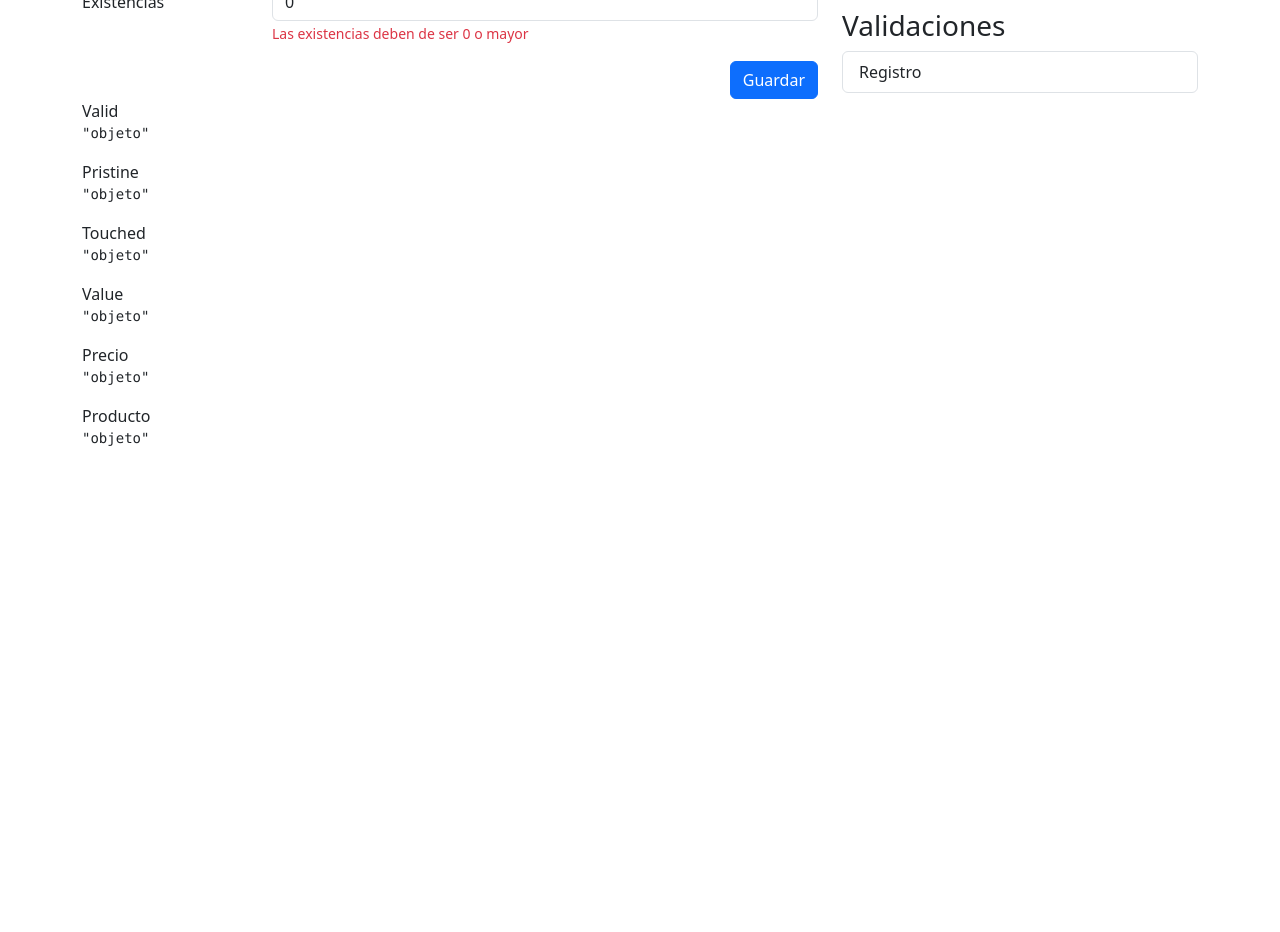
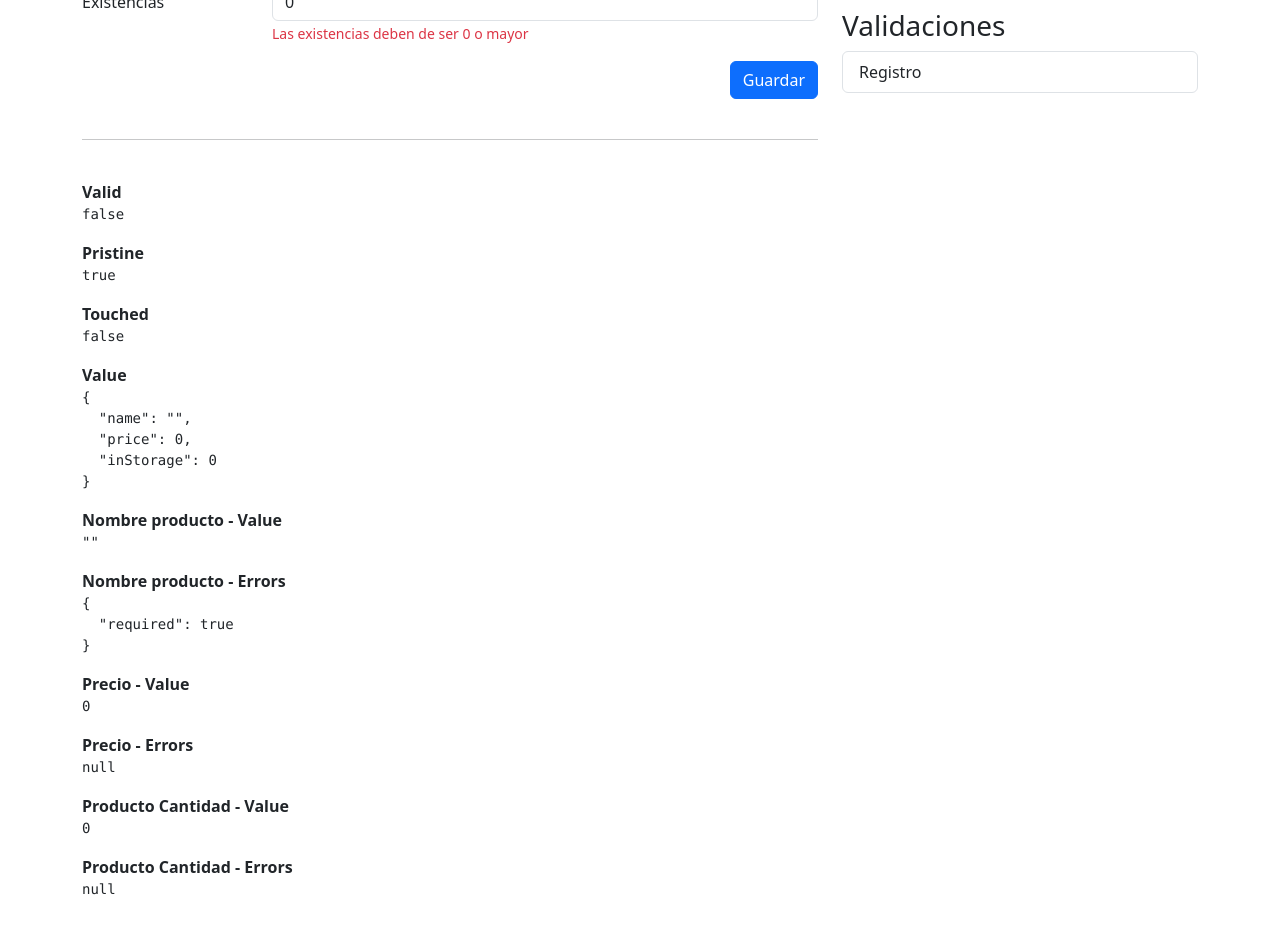
Before and after one commit to abelborit/angular-reactive-forms-app, an Angular app: page /#/reactive/basic in a window 1280 px wide. Shown: the part 260-1192 px from the top of the page. Before the commit the page ends 800 px from the top, so only its background shows below. Built offline with nearby package versions, Linux system fonts and the light colour scheme.

Commit message:
[FEAT] reactive forms first steps - Validators

```diff
--- a/src/app/reactive/pages/basic-page/basic-page.component.html
+++ b/src/app/reactive/pages/basic-page/basic-page.component.html
@@ -68,24 +68,47 @@
   </div>
 </div>
 
+<br />
+<hr />
+<br />
+
 <div class="row">
   <div class="col">
-    <span>Valid</span>
-    <pre>{{ "objeto" | json }}</pre>
+    <!-- todas las validaciones tienen que ser true para que recién el formulario sea válido sino dará un false -->
+    <span><b>Valid</b></span>
+    <pre>{{ myForm.valid | json }}</pre>
 
-    <span>Pristine</span>
-    <pre>{{ "objeto" | json }}</pre>
+    <!-- true si al formulario no se cambió algún valor de cualquier campo y false su valor opuesto (este valor se cambia a false permanentemente cuando se cambia algún valor de cualquier campo, ya no vuelve a true porque ya se cambió algún valor. Continúa en true y no cambia a false si solo se toca y se sale del campo porque no cambió como tal los valores del formulario) -->
+    <span><b>Pristine</b></span>
+    <pre>{{ myForm.pristine | json }}</pre>
 
-    <span>Touched</span>
-    <pre>{{ "objeto" | json }}</pre>
+    <!-- false si el formulario no se ha tocado ni manipulado de ninguna manera y true su valor opuesto (este valor se cambia a true permanentemente cuando se toca un campo, ya no vuelve a false porque ya se tocó en alguna oportunidad algún campo) -->
+    <span><b>Touched</b></span>
+    <pre>{{ myForm.touched | json }}</pre>
 
-    <span>Value</span>
-    <pre>{{ "objeto" | json }}</pre>
+    <!-- valores del formulario como tal -->
+    <span><b>Value</b></span>
+    <pre>{{ myForm.value | json }}</pre>
 
-    <span>Precio</span>
-    <pre>{{ "objeto" | json }}</pre>
+    <!-- buscar un elemento en particular para mostrar cual es el valor del name -->
+    <span><b>Nombre producto - Value</b></span>
+    <pre>{{ myForm.controls["name"].value | json }}</pre>
+    <!-- buscar un elemento en particular para mostrar cual es el error de la propiedad name -->
+    <span><b>Nombre producto - Errors</b></span>
+    <pre>{{ myForm.controls["name"].errors | json }}</pre>
 
-    <span>Producto</span>
-    <pre>{{ "objeto" | json }}</pre>
+    <!-- buscar un elemento en particular para mostrar cual es el valor del price -->
+    <span><b>Precio - Value</b></span>
+    <pre>{{ myForm.controls["price"].value | json }}</pre>
+    <!-- buscar un elemento en particular para mostrar cual es el error de la propiedad price -->
+    <span><b>Precio - Errors</b></span>
+    <pre>{{ myForm.controls["price"].errors | json }}</pre>
+
+    <!-- buscar un elemento en particular para mostrar cual es el valor del inStorage -->
+    <span><b>Producto Cantidad - Value</b></span>
+    <pre>{{ myForm.controls["inStorage"].value | json }}</pre>
+    <!-- buscar un elemento en particular para mostrar cual es el error de la propiedad inStorage -->
+    <span><b>Producto Cantidad - Errors</b></span>
+    <pre>{{ myForm.controls["inStorage"].errors | json }}</pre>
   </div>
 </div>
--- a/src/app/reactive/pages/basic-page/basic-page.component.ts
+++ b/src/app/reactive/pages/basic-page/basic-page.component.ts
@@ -1,5 +1,10 @@
 import { Component } from '@angular/core';
-import { FormBuilder, FormControl, FormGroup } from '@angular/forms';
+import {
+  FormBuilder,
+  FormControl,
+  FormGroup,
+  Validators,
+} from '@angular/forms';
 
 @Component({
   templateUrl: './basic-page.component.html',
@@ -30,12 +35,14 @@ export class BasicPageComponent {
   public myForm: FormGroup = this.formBuilder.group({
     // name: [valor por defecto, validaciones síncronas, validaciones asíncronas],
     // name: ['', [], []],
-    name: [''],
-    price: [0],
-    inStorage: [0],
+    name: ['', [Validators.required, Validators.minLength(3)]],
+    price: [0, [Validators.required, Validators.min(0)]],
+    inStorage: [0, [Validators.required, Validators.min(0)]],
   });
 
   handleSaveForm(): void {
+    /* ya están las validaciones arriba pero igual se puede mandar el formulario, ahora hay que comprobarlas y cuando se cumplan todas entonces recién se podría enviar el formulario */
+    if (this.myForm.invalid) return; // si el formulario es inválido entonces que no haga nada
     console.log(this.myForm.value);
   }
 }
```
